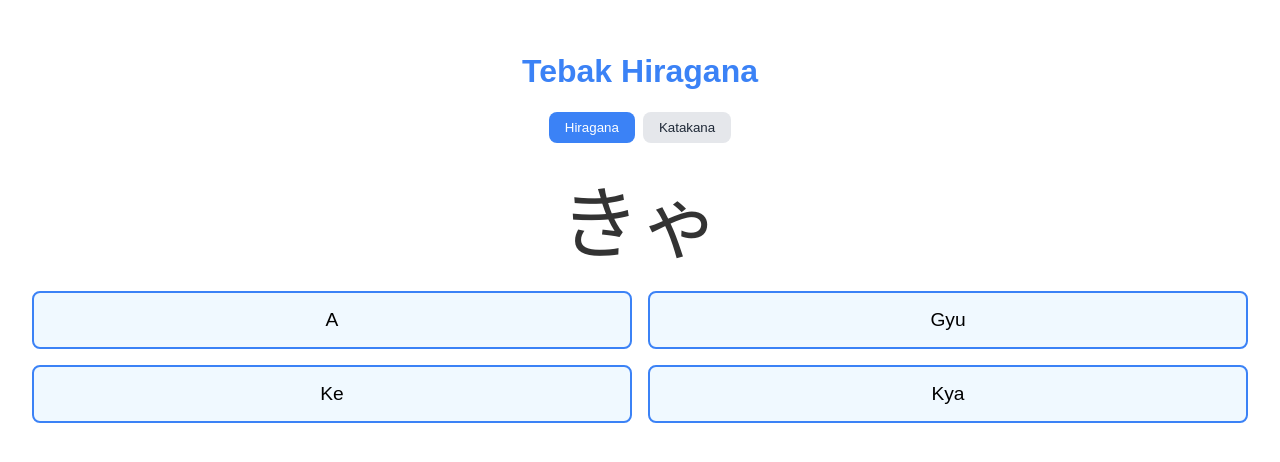
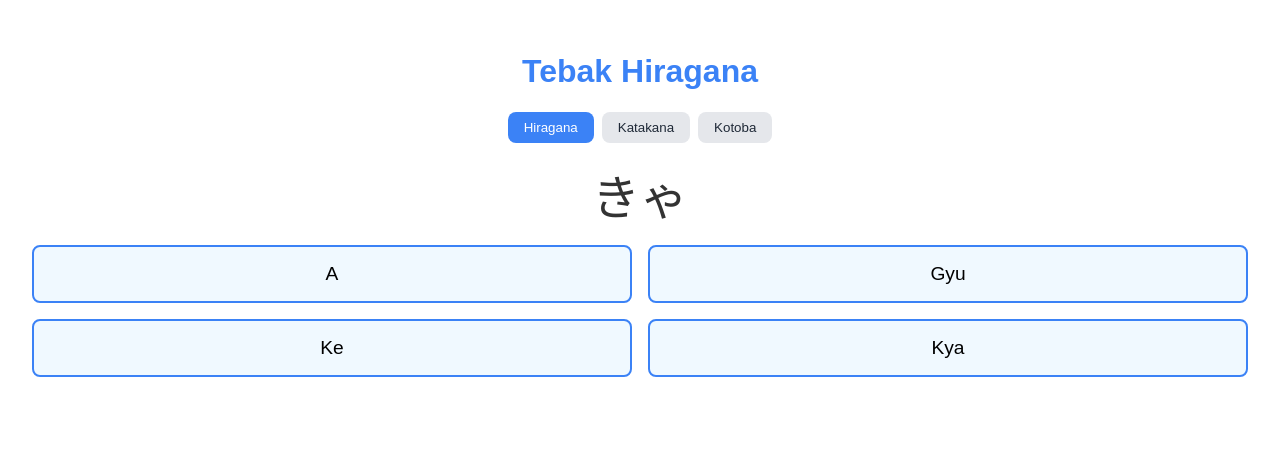
Before and after one commit to eerikoshi/hiragana-katakana-quiz, a React (Create React App) app: page / in a window 1280 px wide. Shown: the top 462 px of the page. Built offline with nearby package versions, Linux system fonts and the light colour scheme.

Commit message:
Update KanaQuiz.jsx

```diff
--- a/src/KanaQuiz.jsx
+++ b/src/KanaQuiz.jsx
@@ -11,7 +11,6 @@ const hiraganaData = {
   Ya: "や", Yu: "ゆ", Yo: "よ",
   Ra: "ら", Ri: "り", Ru: "る", Re: "れ", Ro: "ろ",
   Wa: "わ", Wo: "を", N: "ん",
-  // Yoon tambahan contoh
   Kya: "きゃ", Kyu: "きゅ", Kyo: "きょ",
   Sha: "しゃ", Shu: "しゅ", Sho: "しょ",
   Cha: "ちゃ", Chu: "ちゅ", Cho: "ちょ",
@@ -31,13 +30,29 @@ const katakanaData = {
   Ya: "ヤ", Yu: "ユ", Yo: "ヨ",
   Ra: "ラ", Ri: "リ", Ru: "ル", Re: "レ", Ro: "ロ",
   Wa: "ワ", Wo: "ヲ", N: "ン",
-  // Yoon tambahan contoh
   Kya: "キャ", Kyu: "キュ", Kyo: "キョ",
   Sha: "シャ", Shu: "シュ", Sho: "ショ",
   Cha: "チャ", Chu: "チュ", Cho: "チョ",
   Pya: "ピャ", Pyu: "ピュ", Pyo: "ピョ",
   Gya: "ギャ", Gyu: "ギュ", Gyo: "ギョ",
   Bya: "ビャ", Byu: "ビュ", Byo: "ビョ"
+};
+
+const kotobaData = {
+  "ひと": "Orang", "いえ / うち": "Rumah", "くるま": "Mobil", "がっこう": "Sekolah", "せんせい": "Guru",
+  "がくせい": "Murid / Mahasiswa", "ともだち": "Teman", "ほん": "Buku", "えき": "Stasiun", "おかね": "Uang",
+  "でんわ": "Telepon", "いぬ": "Anjing", "ねこ": "Kucing", "ごはん": "Nasi / Makanan", "みず": "Air",
+  "にほん": "Jepang", "じかん": "Waktu", "ひる": "Siang", "よる": "Malam", "あさ": "Pagi",
+  "ちち": "Ayah", "はは": "Ibu", "あに": "Kakak laki-laki", "あね": "Kakak perempuan", "おとうと": "Adik laki-laki",
+  "いもうと": "Adik perempuan", "そふ": "Kakek", "そぼ": "Nenek",
+  "きょうしつ": "Ruang kelas", "つくえ": "Meja", "いす": "Kursi", "じしょ": "Kamus", "しけん": "Ujian",
+  "べんきょう": "Belajar", "きょうかしょ": "Buku pelajaran", "もんだい": "Soal / Masalah",
+  "いしゃ": "Dokter", "かいしゃいん": "Pegawai kantor", "こうむいん": "Pegawai negeri",
+  "ぎんこういん": "Pegawai bank", "せいと": "Murid", "えいぎょう": "Marketing",
+  "まど": "Jendela", "と": "Pintu", "かがみ": "Cermin", "でんき": "Listrik / lampu",
+  "かさ": "Payung", "たな": "Rak", "いえ": "Rumah",
+  "そら": "Langit", "やま": "Gunung", "かわ": "Sungai", "うみ": "Laut",
+  "てんき": "Cuaca", "あめ": "Hujan", "ゆき": "Salju", "かぜ": "Angin"
 };
 
 export default function KanaQuiz() {
@@ -47,7 +62,7 @@ export default function KanaQuiz() {
   const [options, setOptions] = useState([]);
   const [feedback, setFeedback] = useState("");
 
-  const data = mode === "hiragana" ? hiraganaData : katakanaData;
+  const data = mode === "hiragana" ? hiraganaData : mode === "katakana" ? katakanaData : kotobaData;
   const allKeys = Object.keys(data);
 
   const generateQuestion = () => {
@@ -88,60 +103,31 @@ export default function KanaQuiz() {
   };
 
   useEffect(() => {
-    setUsedKeys([]); // reset saat ganti mode
+    setUsedKeys([]);
     generateQuestion();
   }, [mode]);
 
   return (
     <div style={{ padding: "2rem", textAlign: "center", fontFamily: "sans-serif" }}>
       <h1 style={{ fontSize: "2rem", color: "#3b82f6" }}>
-        Tebak {mode === "hiragana" ? "Hiragana" : "Katakana"}
+        Tebak {mode === "hiragana" ? "Hiragana" : mode === "katakana" ? "Katakana" : "Kotoba (Kosa Kata)"}
       </h1>
 
       <div style={{ margin: "1rem" }}>
-        <button
-          onClick={() => setMode("hiragana")}
-          style={{
-            backgroundColor: mode === "hiragana" ? "#3b82f6" : "#e5e7eb",
-            color: mode === "hiragana" ? "white" : "#1f2937",
-            padding: "0.5rem 1rem",
-            borderRadius: "0.5rem",
-            marginRight: "0.5rem",
-            border: "none"
-          }}
-        >
-          Hiragana
-        </button>
-        <button
-          onClick={() => setMode("katakana")}
-          style={{
-            backgroundColor: mode === "katakana" ? "#3b82f6" : "#e5e7eb",
-            color: mode === "katakana" ? "white" : "#1f2937",
-            padding: "0.5rem 1rem",
-            borderRadius: "0.5rem",
-            border: "none"
-          }}
-        >
-          Katakana
-        </button>
+        <button onClick={() => setMode("hiragana")} style={{ backgroundColor: mode === "hiragana" ? "#3b82f6" : "#e5e7eb", color: mode === "hiragana" ? "white" : "#1f2937", padding: "0.5rem 1rem", borderRadius: "0.5rem", marginRight: "0.5rem", border: "none" }}>Hiragana</button>
+        <button onClick={() => setMode("katakana")} style={{ backgroundColor: mode === "katakana" ? "#3b82f6" : "#e5e7eb", color: mode === "katakana" ? "white" : "#1f2937", padding: "0.5rem 1rem", borderRadius: "0.5rem", marginRight: "0.5rem", border: "none" }}>Katakana</button>
+        <button onClick={() => setMode("kotoba")} style={{ backgroundColor: mode === "kotoba" ? "#3b82f6" : "#e5e7eb", color: mode === "kotoba" ? "white" : "#1f2937", padding: "0.5rem 1rem", borderRadius: "0.5rem", border: "none" }}>Kotoba</button>
       </div>
 
       {question ? (
         <>
-          <div style={{ fontSize: "5rem", color: "#333", margin: "1rem" }}>{question}</div>
+          <div style={{ fontSize: "3rem", color: "#333", margin: "1rem" }}>{question}</div>
           <div style={{ display: "grid", gridTemplateColumns: "1fr 1fr", gap: "1rem" }}>
             {options.map((opt, idx) => (
               <button
                 key={idx}
                 onClick={() => handleAnswer(opt)}
-                style={{
-                  padding: "1rem",
-                  fontSize: "1.2rem",
-                  backgroundColor: "#f0f9ff",
-                  border: "2px solid #3b82f6",
-                  borderRadius: "0.5rem",
-                  cursor: "pointer"
-                }}
+                style={{ padding: "1rem", fontSize: "1.2rem", backgroundColor: "#f0f9ff", border: "2px solid #3b82f6", borderRadius: "0.5rem", cursor: "pointer" }}
                 onMouseOver={e => e.currentTarget.style.backgroundColor = "#dbeafe"}
                 onMouseOut={e => e.currentTarget.style.backgroundColor = "#f0f9ff"}
               >
@@ -152,9 +138,7 @@ export default function KanaQuiz() {
           <div style={{ marginTop: "1rem", fontSize: "1.2rem" }}>{feedback}</div>
         </>
       ) : (
-        <div style={{ fontSize: "1.2rem", color: "#10b981" }}>
-          🎉 Semua pertanyaan selesai!
-        </div>
+        <div style={{ fontSize: "1.2rem", color: "#10b981" }}>🎉 Semua pertanyaan selesai!</div>
       )}
     </div>
   );
```
